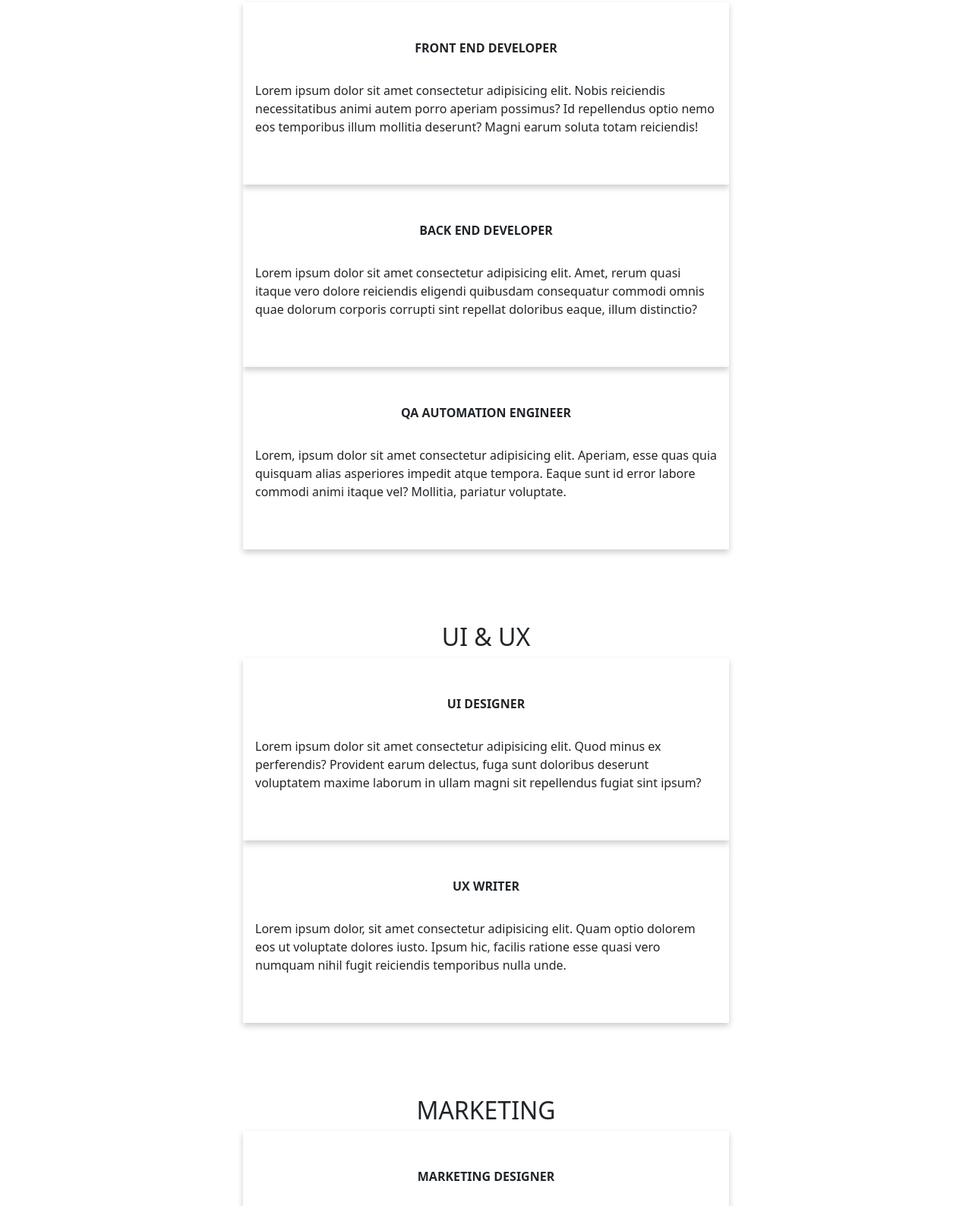
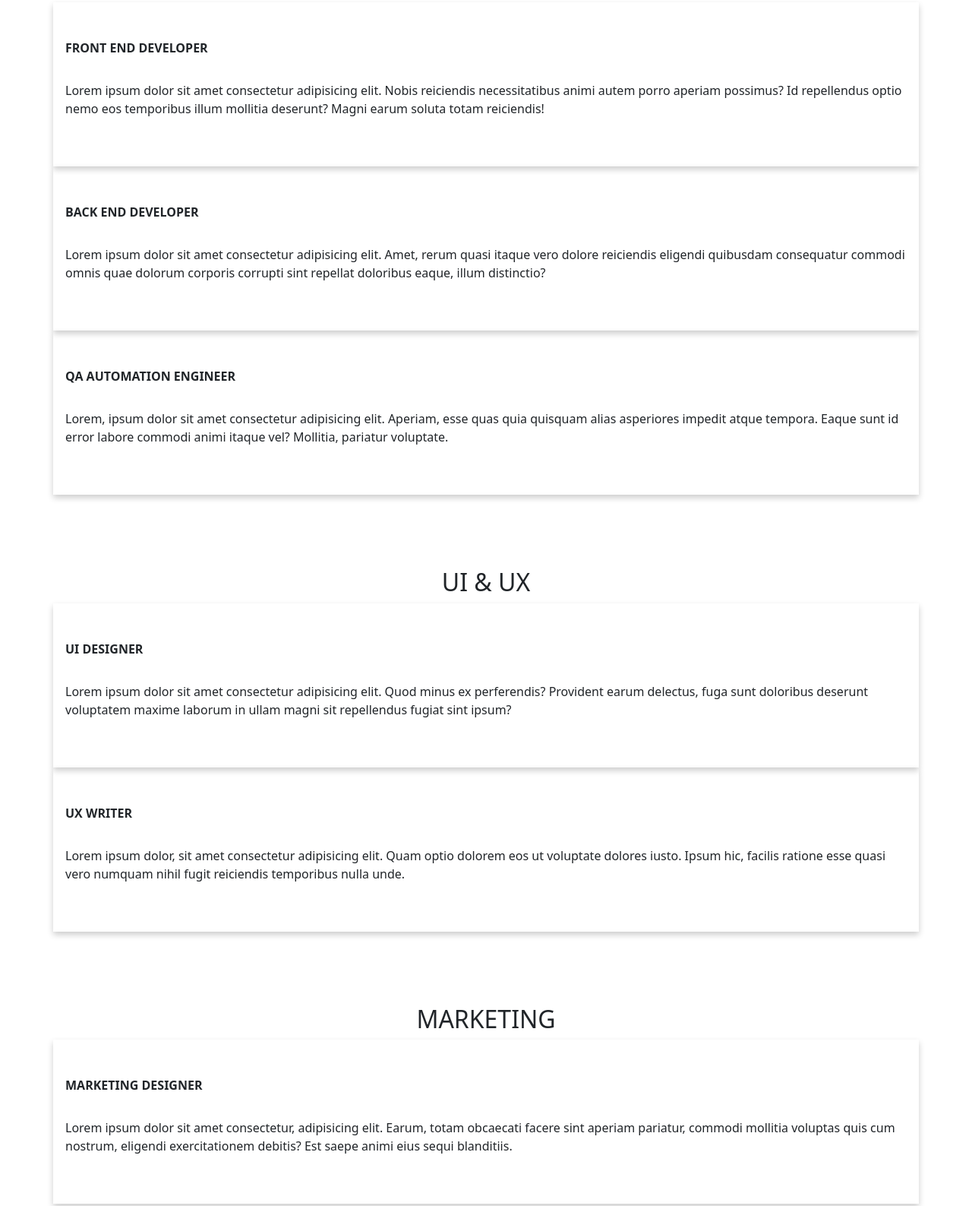
Before and after one commit to guillermopaniaguasilva/d-g-studio-bootstrap, a plain HTML site: page pages/careers.html in a window 1280 px wide. Shown: the part 177-1764 px from the top of the page at 76% size. Drawn offline with nearby package versions, Linux system fonts and the light colour scheme.

Commit message:
added bootstrap layout to careers page

```diff
--- a/css/styles.css
+++ b/css/styles.css
@@ -377,11 +377,6 @@ a {
 .positions {
   padding-top: 3rem;
   padding-bottom: 3rem;
-
-  display: flex;
-  flex-direction: column;
-  justify-content: center;
-  align-items: center;
 }
 
 .positions__heading {
@@ -389,11 +384,6 @@ a {
 }
 
 .position__container {
-  max-width: 50%;
-  display: flex;
-  flex-direction: column;
-  justify-content: center;
-  align-items: center;
   box-shadow: 0 4px 8px 0 rgba(0, 0, 0, 0.2);
   transition: 0.3s;
   padding: 3rem 1rem;
--- a/pages/careers.html
+++ b/pages/careers.html
@@ -49,69 +49,99 @@
 
   <main>
 
+    <div class="container">
       <!-- ENGINEERING SECTION -->
       <section class="positions">
+        <div class="row justify-content-center">
+          <div class="col-xl-12 col-lg-12 text-center">
             <h2 class="positions__heading">Engineering</h2>
-      <div class="position__container">
+          </div>
+        </div>
+        <div class="row justify-content-center">
+          <div class="col-xl-12 col-lg-12 position__container">
             <p class="position__heading">Front End Developer</p>
             <p class="position__text">Lorem ipsum dolor sit amet consectetur adipisicing elit. Nobis reiciendis
               necessitatibus animi autem porro
-          aperiam possimus? Id repellendus optio nemo eos temporibus illum mollitia deserunt? Magni earum soluta totam
+              aperiam possimus? Id repellendus optio nemo eos temporibus illum mollitia deserunt? Magni earum soluta
+              totam
               reiciendis!
             </p>
           </div>
-      <div class="position__container">
+        </div>
+        <div class="row justify-content-center">
+          <div class="col-xl-12 col-lg-12 position__container">
             <p class="position__heading">Back End Developer</p>
-        <p class="position__text">Lorem ipsum dolor sit amet consectetur adipisicing elit. Amet, rerum quasi itaque vero
+            <p class="position__text">Lorem ipsum dolor sit amet consectetur adipisicing elit. Amet, rerum quasi itaque
+              vero
               dolore reiciendis
               eligendi quibusdam consequatur commodi omnis quae dolorum corporis corrupti sint repellat doloribus eaque,
               illum distinctio?
             </p>
           </div>
-      <div class="position__container">
+        </div>
+        <div class="row justify-content-center">
+          <div class="col-xl-12 col-lg-12 position__container">
             <p class="position__heading">QA Automation Engineer</p>
             <p class="position__text">Lorem, ipsum dolor sit amet consectetur adipisicing elit. Aperiam, esse quas quia
               quisquam alias asperiores
               impedit atque tempora. Eaque sunt id error labore commodi animi itaque vel? Mollitia, pariatur voluptate.
             </p>
           </div>
+        </div>
       </section>
       <!-- END OF ENGINEERING SECTION -->
 
       <!-- UI & UX SECTION -->
       <section class="positions">
+        <div class="row justify-content-center">
+          <div class="col-xl-12 col-lg-12 text-center">
             <h2 class="positions__heading">UI & UX</h2>
-      <div class="position__container">
+          </div>
+        </div>
+        <div class="row justify-content-center">
+          <div class="col-xl-12 col-lg-12 position__container">
             <p class="position__heading">UI Designer</p>
-        <p class="position__text">Lorem ipsum dolor sit amet consectetur adipisicing elit. Quod minus ex perferendis?
+            <p class="position__text">Lorem ipsum dolor sit amet consectetur adipisicing elit. Quod minus ex
+              perferendis?
               Provident earum delectus,
               fuga sunt doloribus deserunt voluptatem maxime laborum in ullam magni sit repellendus fugiat sint ipsum?
             </p>
           </div>
-      <div class="position__container">
+        </div>
+        <div class="row justify-content-center">
+          <div class="col-xl-12 col-lg-12 position__container">
             <p class="position__heading">UX Writer</p>
-        <p class="position__text">Lorem ipsum dolor, sit amet consectetur adipisicing elit. Quam optio dolorem eos ut
+            <p class="position__text">Lorem ipsum dolor, sit amet consectetur adipisicing elit. Quam optio dolorem eos
+              ut
               voluptate dolores iusto.
               Ipsum hic, facilis ratione esse quasi vero numquam nihil fugit reiciendis temporibus nulla unde.
             </p>
+          </div>
         </div>
       </section>
       <!-- END OF UI & UX SECTION -->
 
       <!-- MARKETING SECTION -->
       <section class="positions">
+        <div class="row justify-content-center">
+          <div class="col-xl-12 col-lg-12 text-center">
             <h2 class="positions__heading">Marketing</h2>
-      <div class="position__container">
+          </div>
+        </div>
+        <div class="row justify-content-center">
+          <div class="col-xl-12 col-lg-12 position__container">
             <p class="position__heading">Marketing Designer</p>
             <p class="position__text">Lorem ipsum dolor sit amet consectetur, adipisicing elit. Earum, totam obcaecati
               facere sint aperiam
-          pariatur, commodi mollitia voluptas quis cum nostrum, eligendi exercitationem debitis? Est saepe animi eius
+              pariatur, commodi mollitia voluptas quis cum nostrum, eligendi exercitationem debitis? Est saepe animi
+              eius
               sequi blanditiis.
             </p>
           </div>
+        </div>
       </section>
       <!-- END OF MARKETING SECTION -->
-
+    </div>
   </main>
 
   <footer class="footer">
```
Lines whose indentation alone changed are shown as unchanged.
